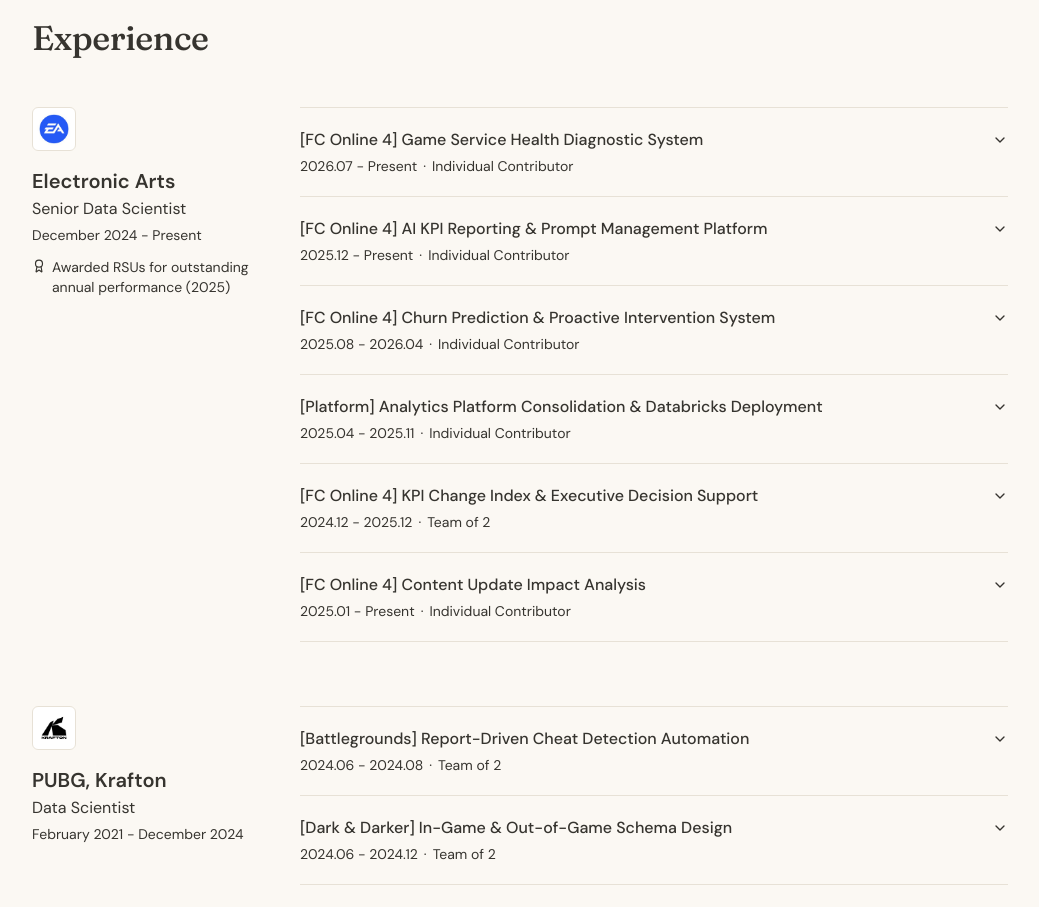
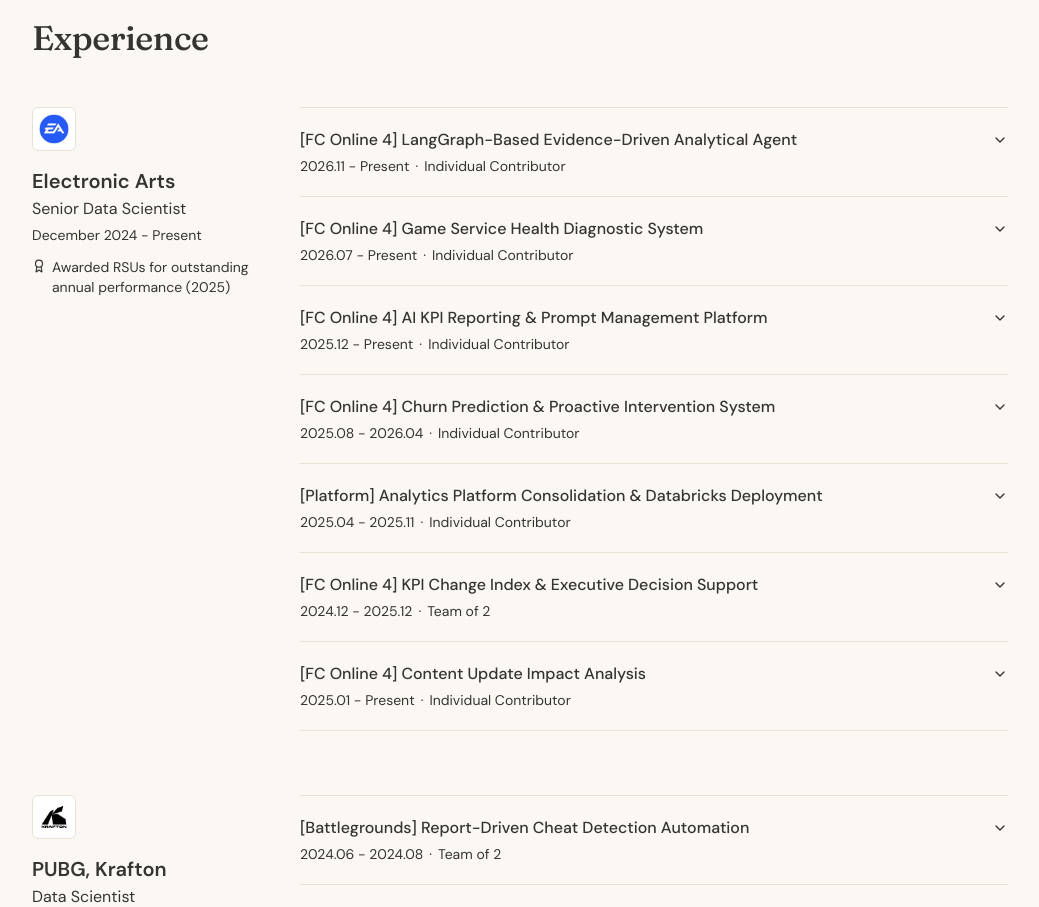
Before and after one commit to skirenekim/profile-webpage, a React (Vite) app: page / in a window 1280 px wide. Shown: the part 1380-2287 px from the top of the page, without its empty margins (120-1159 px from the left). Built offline with nearby package versions, Linux system fonts and the light colour scheme; what @react-pdf/renderer would draw is missing.

Commit message:
Update site: src/data/experienceData.ts

```diff
--- a/src/data/experienceData.ts
+++ b/src/data/experienceData.ts
@@ -26,6 +26,25 @@ export const experienceData: Job[] = [
     highlight: 'Awarded RSUs for outstanding annual performance (2025)',
     accentBg: 'bg-[#6D94C5]',
     projects: [
+      {
+        title: '[FC Online 4] LangGraph-Based Evidence-Driven Analytical Agent',
+        period: '2026.11 - Present',
+        team: 'Individual Contributor',
+        problem:
+          'The existing supervisor-style agent was a black box: the LLM decided which tools to call and in what order, so required evidence could be skipped, reasoning could not be traced, and one wrong judgement meant re-running the entire analysis.',
+        approach:
+          'Redesigning it as a code-defined LangGraph agent where the graph, not the LLM, enforces the analysis order: deterministic fact extraction, mandatory evidence collection, a bounded discovery loop, structured reasoning, then validation and repair, with every claim linked to evidence so an analyst can trace, fix, and replay a single judgement.',
+        outcome:
+          'Architecture designed and in pilot on one report section: fact and evidence tools run end-to-end on production data and match source tables; live LLM reasoning and a blind evaluation against the supervisor agent are the next gates before rollout to all nine sections.',
+        contributions: [
+          'Code-defined orchestration: replaced LLM-chosen tool routing with a LangGraph StateGraph (typed state, conditional edges) that always runs fact extraction and mandatory evidence collection before any reasoning.',
+          "Deterministic facts and scoped tools: moved all numbers to SQL/Python and enforced market and period as tool arguments checked on returned results, removing the path by which one market's data leaked into another's report.",
+          'Structured logical reasoning: constrained LLM output to Observation → Hypotheses → Supporting/Contradicting Evidence → Assessment → Conclusion, so a correlation is not reported as a cause without sufficient evidence.',
+          'Validation and conditional repair: built rule-based checks on numbers, scope, evidence references, and logic that route failures back by type, bounded by call budgets with explicit end states (resolved, budget exhausted, insufficient evidence, tool error).',
+          'Trace & Fix: persisted runs, evidence, claims, and overrides to Delta tables so analysts can trace conclusion → hypothesis → evidence ID → source data, override one judgement, and replay from reasoning onward with both versions preserved.',
+          'Controlled discovery loop: designed a Detect → Plan → Investigate → Assess cycle that calls Genie agents for drill-down only when anomalies appear, capped by iteration and tool-call limits.',
+        ],
+      },
       {
         title: '[FC Online 4] Game Service Health Diagnostic System',
         period: '2026.07 - Present',
```
